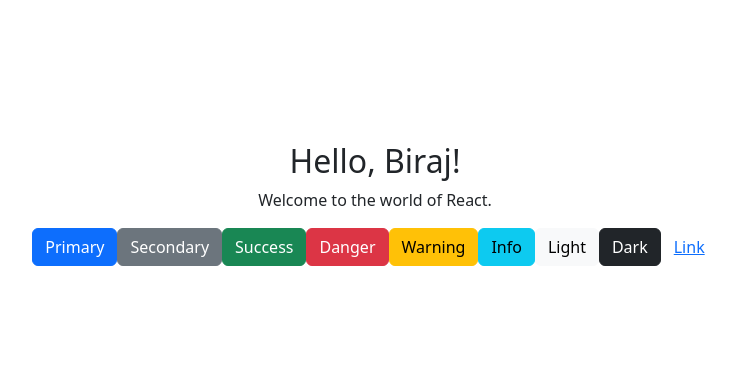
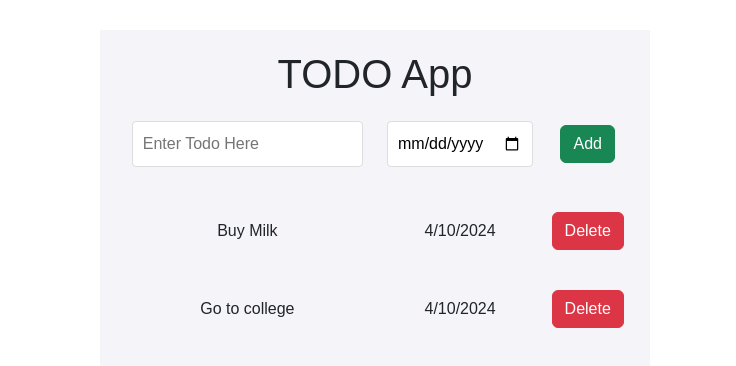
Before and after one commit to birajgrs1/practice_reactjs, a React (Vite) app in the folder myNewAppReact/: page / in a window 1280 px wide. Shown: the part 196-562 px from the top of the page, without its empty margins (265-1001 px from the left). Built offline with nearby package versions, Linux system fonts and the light colour scheme.

Commit message:
starting simple todoapp project...

```diff
--- a/myNewAppReact/src/App.jsx
+++ b/myNewAppReact/src/App.jsx
@@ -1,18 +1,23 @@
 import React from 'react'
 import './App.css'
-import ButtonComponent from './Components/ButtonComponent';
+// import ButtonComponent from './Components/ButtonComponent';
+import TodoApp from './Components/TodoList'
+
 
 
 
 function App() {
-  const name = "Biraj";
+  // const name = "Biraj";
 
   return (
     <div>
-    <h2>Hello, {name}!</h2>
+    {/* <h2>Hello, {name}!</h2>
     <p>Welcome to the world of React.</p>
 
-    <ButtonComponent/>
+    <ButtonComponent/> */}
+    <TodoApp/>
+
+
     </div>
   )
 }
--- /dev/null
+++ b/myNewAppReact/src/Components/TodoApp.css
@@ -0,0 +1,63 @@
+/* TodoApp.css */
+.todo-container {
+    padding: 20px;
+    background-color: #f4f4f9;
+    font-family: Arial, sans-serif;
+  }
+
+  .container {
+    max-width: 600px;
+    margin: 0 auto;
+  }
+
+  .row {
+    margin-bottom: 20px;
+    display: flex;
+  }
+
+  input[type="text"], input[type="date"] {
+    width: 100%;
+    padding: 10px;
+    margin: 5px 0;
+    border: 1px solid #ddd;
+    border-radius: 4px;
+  }
+
+  button {
+    padding: 10px 20px;
+    border: none;
+    border-radius: 4px;
+    cursor: pointer;
+  }
+
+  .btn-success {
+    background-color: #28a745;
+    color: white;
+  }
+
+  .btn-danger {
+    background-color: #dc3545;
+    color: white;
+  }
+
+  .col-6, .col-4, .col-2 {
+    padding: 10px;
+  }
+
+  .col-6 {
+    width: 50%;
+  }
+
+  .col-4 {
+    width: 33.33%;
+  }
+
+  .col-2 {
+    width: 16.66%;
+  }
+
+  .row div {
+    display: flex;
+    align-items: center;
+    justify-content: center;
+  }
--- /dev/null
+++ b/myNewAppReact/src/Components/TodoList.jsx
@@ -0,0 +1,47 @@
+import React from "react";
+import "./TodoApp.css"
+
+const TodoApp = () => {
+  return (
+    <div className="todo-container" style={{ textAlign: "center" }}>
+      <h1>TODO App</h1>
+      <div className="container text-center">
+        <div className="row">
+          <div className="col-6">
+            <input type="text" placeholder="Enter Todo Here" />
+          </div>
+          <div className="col-4">
+            <input type="date" />
+          </div>
+          <div className="col-2">
+            <button type="button" className="btn btn-success">
+              Add
+            </button>
+          </div>
+        </div>
+
+        <div className="row">
+          <div className="col-6">Buy Milk</div>
+          <div className="col-4">4/10/2024</div>
+          <div className="col-2">
+            <button type="button" className="btn btn-danger">
+              Delete
+            </button>
+          </div>
+        </div>
+
+        <div className="row">
+          <div className="col-6">Go to college</div>
+          <div className="col-4">4/10/2024</div>
+          <div className="col-2">
+            <button type="button" className="btn btn-danger">
+              Delete
+            </button>
+          </div>
+        </div>
+      </div>
+    </div>
+  );
+};
+
+export default TodoApp;
```
